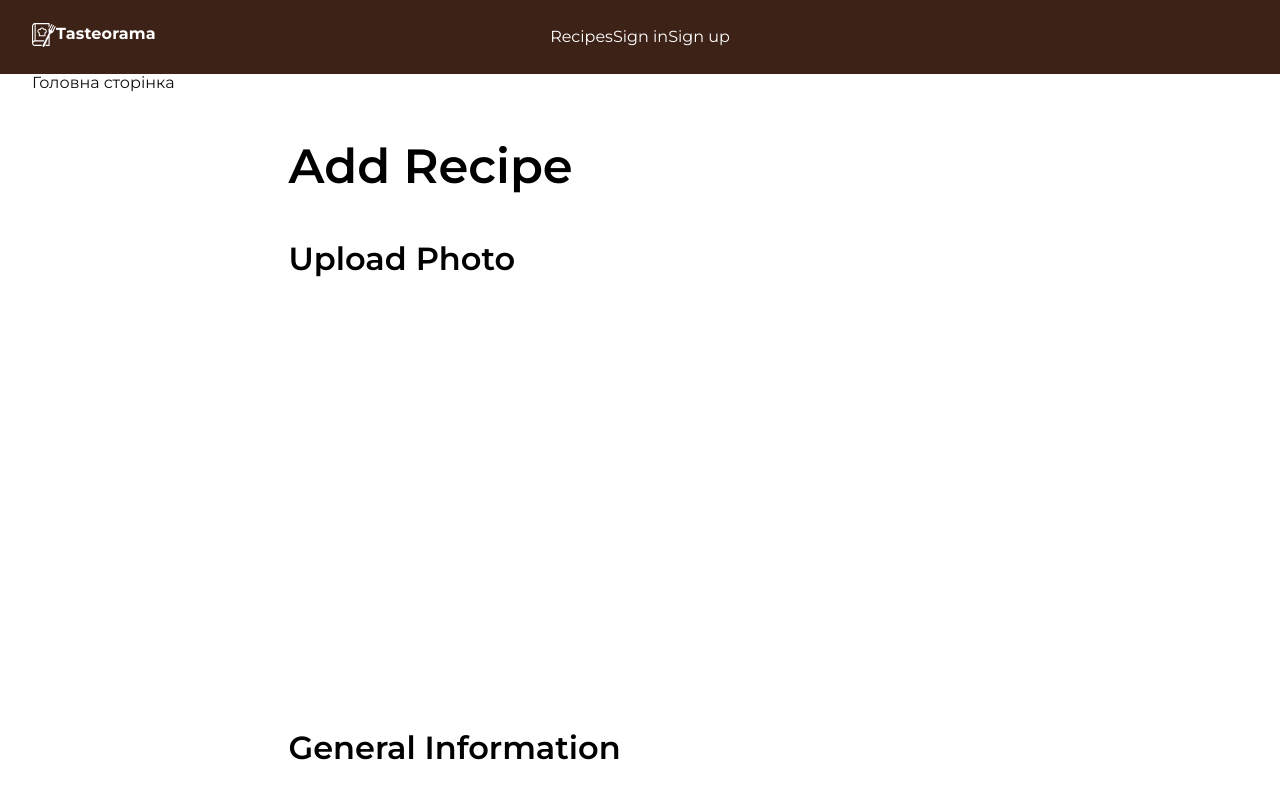
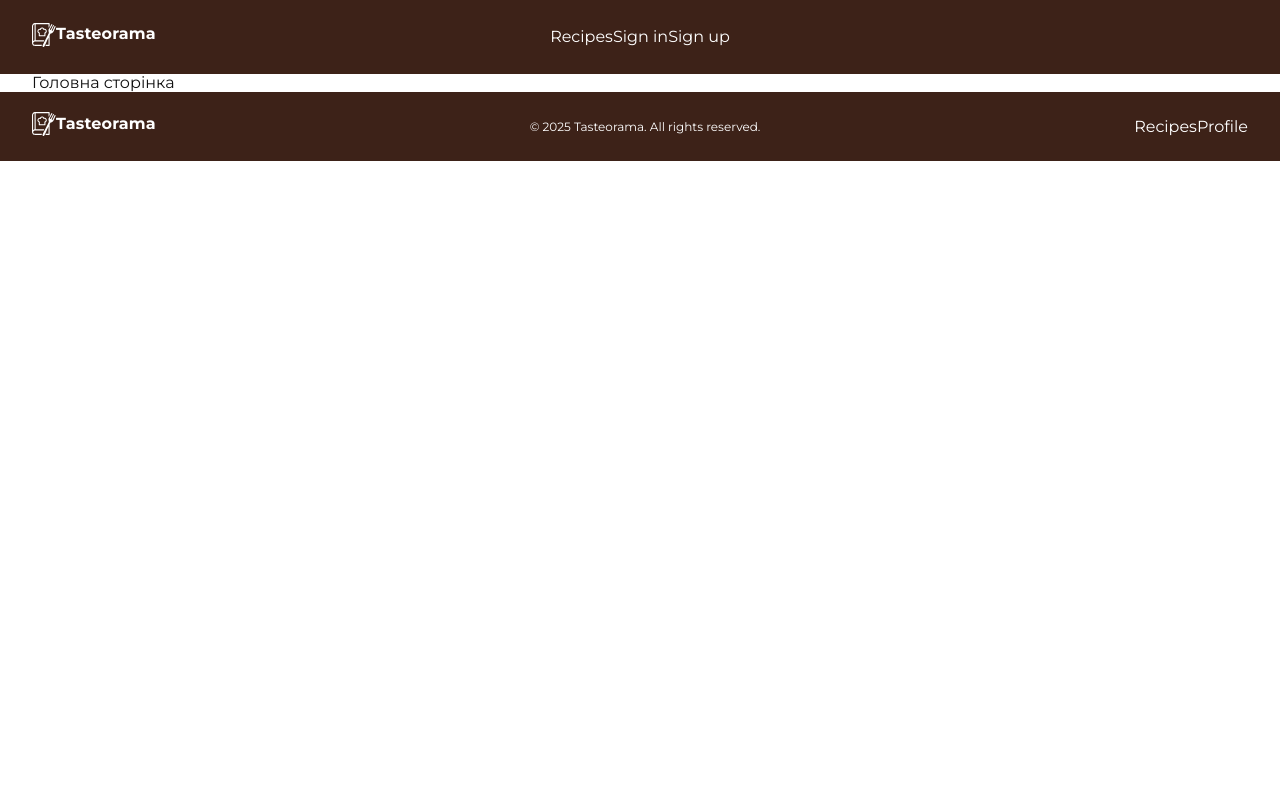
Before and after one commit to darkissdark/taste-of-the-end-f, a Next.js app: page / in a window 1280 px wide. Shown: the top 800 px of the page. Built offline with nearby package versions, Linux system fonts and the light colour scheme; no server answers.

Commit message:
feat(recipe): integrate AddRecipeForm into Add Recipe page and remove from Home page

```diff
--- a/app/page.tsx
+++ b/app/page.tsx
@@ -1,14 +1,8 @@
-import AddRecipeForm from "@/components/recipes/AddRecipeForm/AddRecipeForm";
 import { pageMeta } from "@/lib/seo";
 
 export const generateMetadata = () =>
   pageMeta({ title: "Home", description: "Browse all recipes" });
 
 export default function Page() {
-  return (
-    <section>
-      Головна сторінка
-      <AddRecipeForm />
-    </section>
-  );
+  return <section>Головна сторінка</section>;
 }
```
Also changed, not shown: app/add-recipe/page.tsx (+6 -1 lines).
